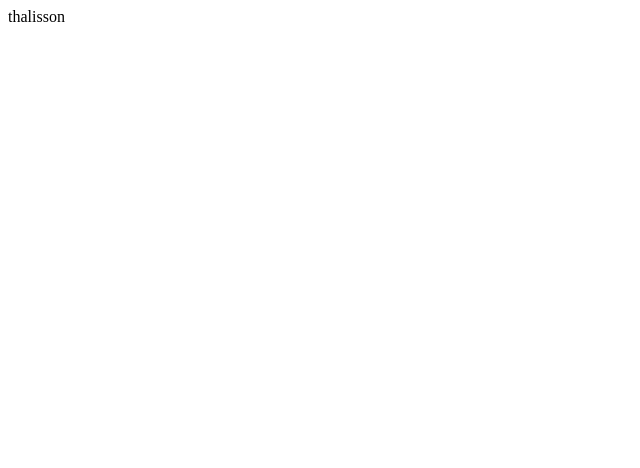
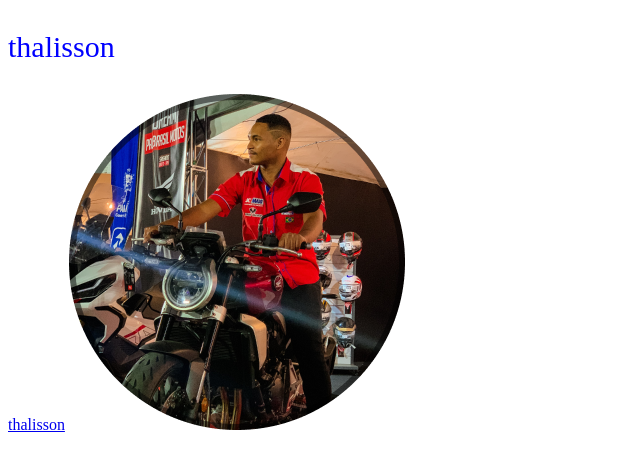
Before and after one commit to ThalissonNG/PrimeiroSite-HTML-CSS, a plain HTML site: page Hub Hqs Power Rangers.html in a window 1280 px wide. Shown: the whole page, without its empty margins (0-640 px from the left). Drawn offline with Linux system fonts and the light colour scheme.

Commit message:
Começando segunda pagina em html
Intenção e ir seguindo o curso e ir fazendo o site das hqs

```diff
--- a/Hub Hqs Power Rangers.html
+++ b/Hub Hqs Power Rangers.html
@@ -1,3 +1,9 @@
-<body>
-    <p>thalisson</p>
-</body>
+<!DOCTYPE html>
+<html lang="pt-br">
+    <link rel="stylesheet" href="stylePage2.css">
+    <body>
+        <p>thalisson</p>
+        <a href="https://www.youtube.com">thalisson</a>
+        <img src="/assets/avatar.png" alt="thalisson">
+    </body>
+</html>
--- /dev/null
+++ b/stylePage2.css
@@ -0,0 +1,5 @@
+p{
+    font-weight: 300;
+    font-size: 30px;
+    color: blue;
+}
```
